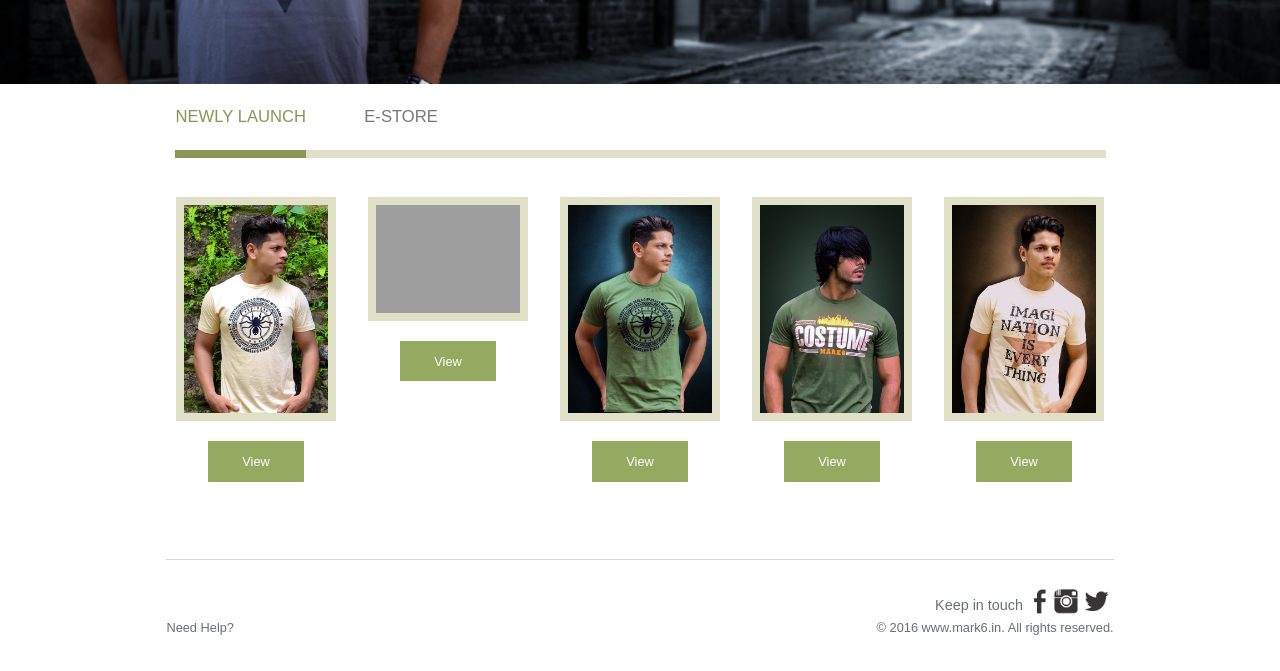
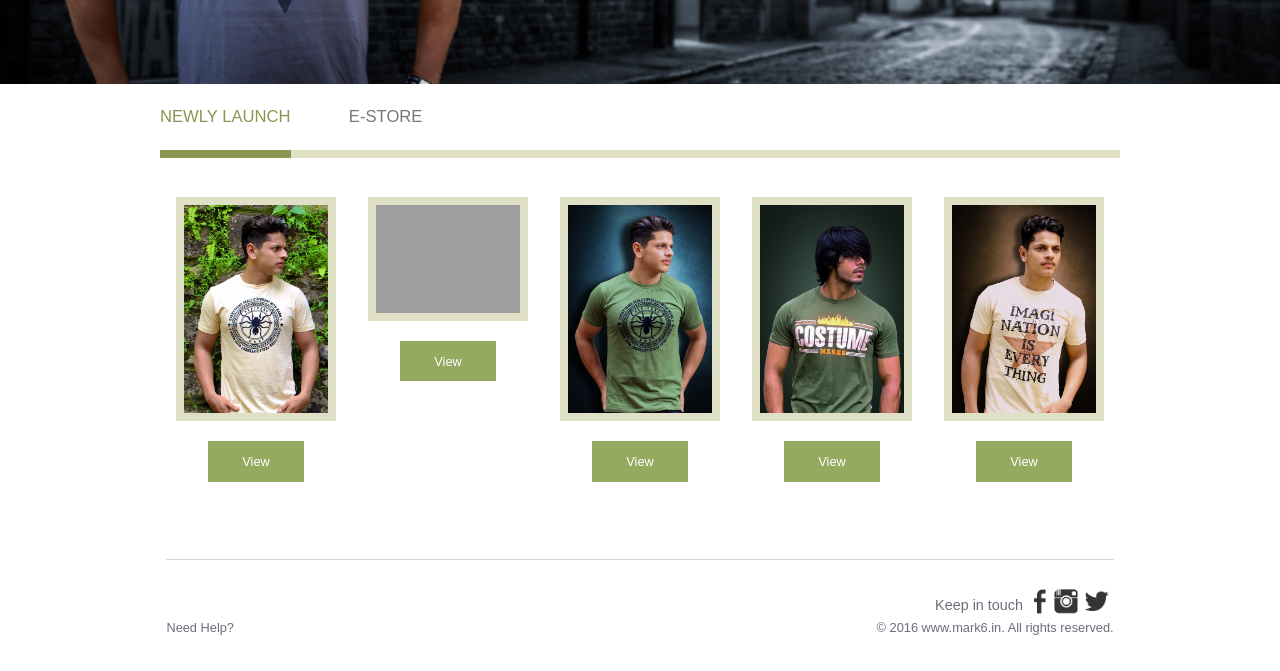
Before and after one commit to asifsid88/Mark6, a PHP site: page /index.php in a window 1280 px wide. Shown: the part 482-1153 px from the top of the page. Before the commit the page ends 1117 px from the top, so only its background shows below. Run offline with PHP 8.4, Linux system fonts and the light colour scheme; grey boxes are pictures that could not be loaded.

Commit message:
Fixed CSS of homepage and menu bar

```diff
--- a/src/css/body-container.css
+++ b/src/css/body-container.css
@@ -57,8 +57,8 @@
 #mark6-tabs-panel {
 	text-transform: uppercase;
 	font-size: 1.3em;
-	margin-left: 0.93em;
-	margin-right: 0.85em;
+	margin-left: 0.5em;
+	margin-right: 0.5em;
 	color: #777;
 	border-bottom: 8px solid #e0e0c7;
 }
@@ -144,19 +144,19 @@
 		top: calc(100vw/2.5352);
 		z-index: 5;
 		position: relative;
-		min-height: 450px;
+		min-height: 587px;
 		background: #fff;
 	}
+
+	#mark6-tabs-panel {
+    	margin-left: 0;
+    	margin-right: 0;
+    }
 }
 
 @media (max-width: 62.500em) {
 	.mark6-product {
 		margin: 3em 1em;
-	}
-
-	#mark6-tabs-panel {
-		margin-left: 0.75em;
-		margin-right: 2.6em;
 	}
 
 	.mark6-product-img {
@@ -174,9 +174,4 @@
 	.mark6-product-img {
 
 	}
-
-	#mark6-tabs-panel {
-		margin-left: 0.5em;
-		margin-right: 0.5em;
-	}
 }
```
